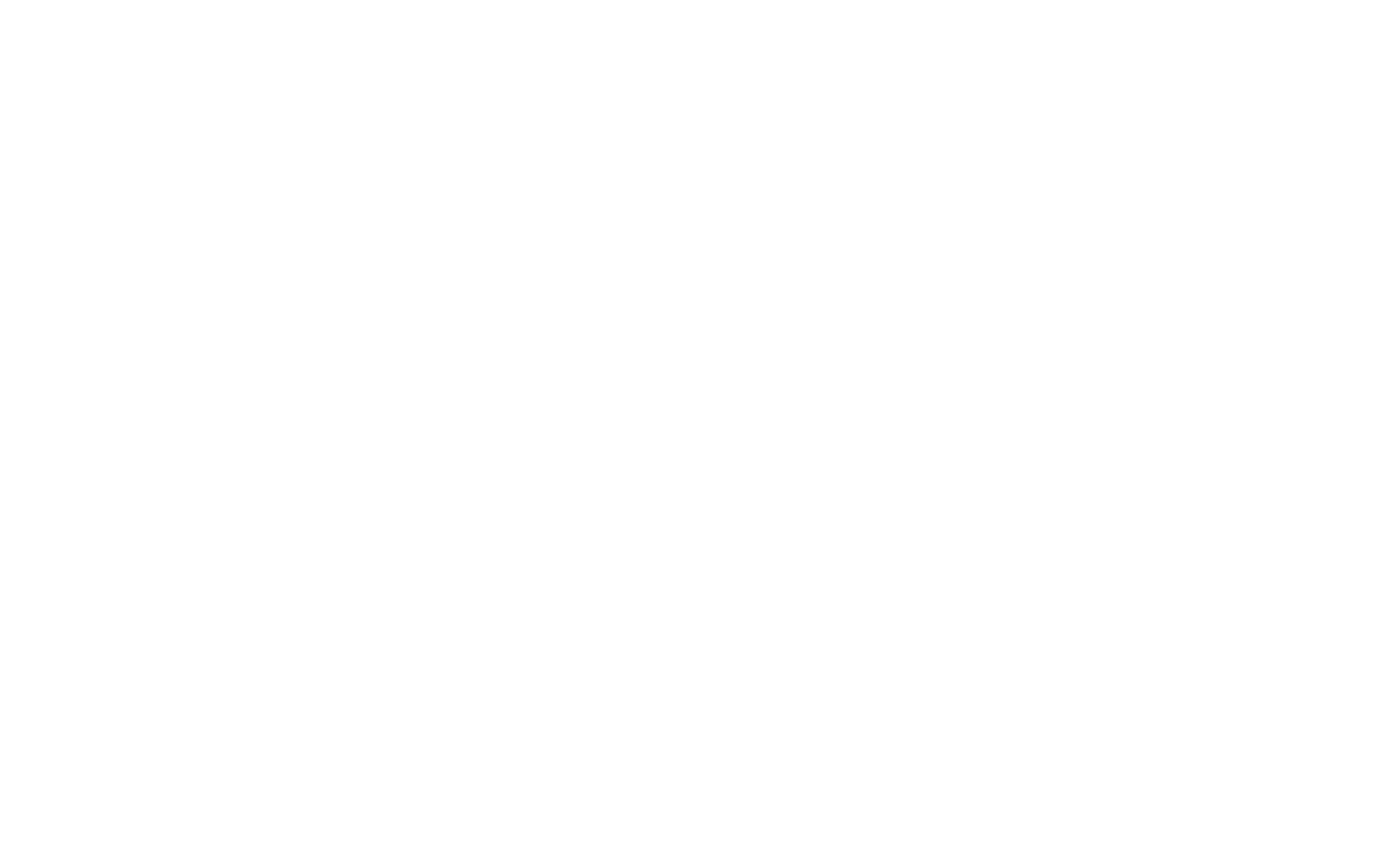
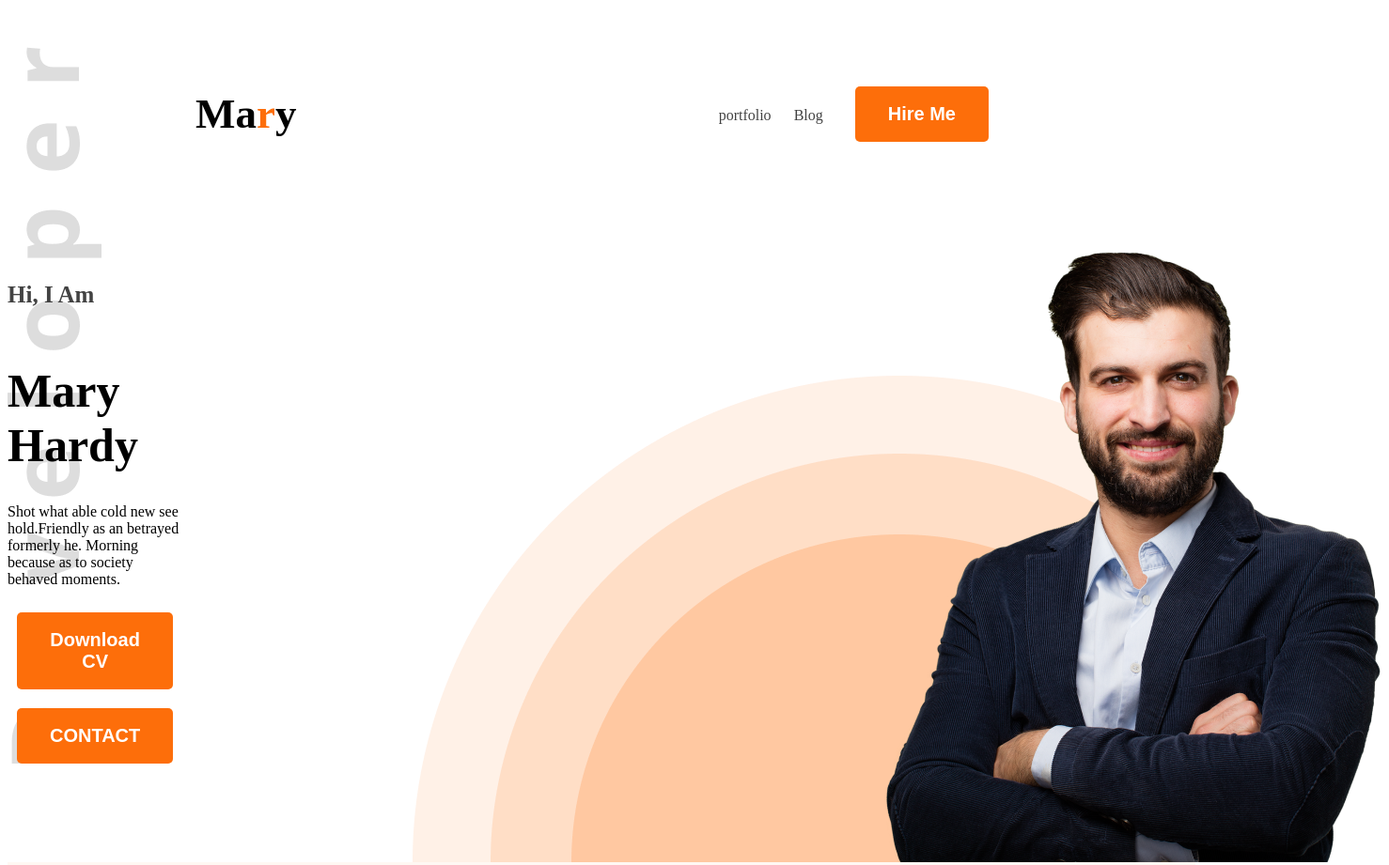
Before and after one commit to SamiKhan077/portfolio, a plain HTML site: page index.html in a window 1280 px wide. Shown: the top 921 px of the page at 94% size, 1478 px wide, since content can reach past the window. Before the commit the page ends 800 px from the top, so only its background shows below. Drawn offline with Linux system fonts and the light colour scheme.

Commit message:
2nd git push

```diff
--- a/index.html
+++ b/index.html
@@ -4,8 +4,40 @@
     <meta charset="UTF-8">
     <meta name="viewport" content="width=device-width, initial-scale=1.0">
     <title>portfolio</title>
+    <link rel="stylesheet" href="styles/style.css">
 </head>
 <body>
+    <header>
+        <nav >
+            <h3 class="title">
+                Ma<span class="damn">r</span>y
+            </h3>
+            <li>
+                <a class="dark-2" href="">portfolio</a>
+                <a class="dark-2" href="">Blog</a>
+                <a href=""><button class="btn-primary">Hire Me</button></a>
+            </li>
+        </nav>
+        <div class="banner">
+            <div class="bruce">
+                <h6 class="sami dark-2">Hi, I Am</h6>
+                <h1 class="hulk">Mary Hardy</h1>
+                <p class="we">
+                    Shot what able cold new see hold.Friendly as an betrayed formerly he. Morning because as to society behaved moments.
+                </p>
+                <button class="btn-primary">Download CV</button>
+                <button class="btn-primary">CONTACT</button>
 
+            </div>
+            <img class="toni" src="images/hardy.png" alt="">
+        </div>
+    </header>
+    <main>
+        <section class="laal">
+            <h3 class="S-title">About Me</h3>
+            <p class="s-des">I, m a designer & developer with a passion for web design. I enjoy developing simple, clean and slick websites that provide real value to the end user. Thousands of clients have procured exceptional resulfs while working with me. Delivering work within time and budget which meets clients requirements in our mata.</p>
+
+        </section>
+    </main>
 </body>
 </html>
--- /dev/null
+++ b/styles/style.css
@@ -0,0 +1,89 @@
+
+
+nav{
+    display: flex;
+    align-items: center;
+    margin: 10px 10px;
+    justify-content: space-between;
+    margin: 50px 200px;
+
+}
+header{
+    background-image: url('../images/developer.png'),url('../images/header_bg.png');
+    background-repeat: no-repeat;
+    background-position: top left, bottom right;
+}
+
+.title{
+    font-size: 45px;
+    font-weight: 800;
+}
+
+.damn{
+    color: #FD6E0A;
+}
+
+nav a {
+    margin: 10px;
+    text-decoration: none;
+    color: #424242
+}
+
+nav li {
+    list-style:  none;
+}
+
+.btn-primary{
+    margin: 10px;
+    background-color: #FD6E0A;
+    font-weight: bold;
+    color: white;
+    padding: 18px 35px ;
+    border-radius: 5px;
+    font-size: 20px;
+    border: none;\
+
+
+}
+
+.dark-2{
+    color:  #424242;
+}
+
+.sami{
+    font-size: 25px;
+
+}
+
+.hulk{
+    font-weight: bold;
+    font-size: 50px;
+
+}
+
+.toni{
+    font-weight: 580px;
+    margin: 0 100px 0 700px;
+}
+
+.banner{
+    justify-content: space-between      ;
+    display: flex;
+}
+.laal{
+    background-color: #FFF8F3;
+    padding: 300px 200px;
+}
+
+.S-title{
+    align-items: center;
+    font-size: 35px;
+    font-weight: bold;
+    color: #181818;
+
+}
+
+.s-des{
+    color: #757575;
+    font-size: 18px;
+}
```
Also changed, not shown: images/developer.png (added), images/hardy.png (added), images/header_bg.png (added), images/icons/facebook.png (added), images/icons/insta.png (added), images/icons/js.png (added), images/icons/mongo.png (added), images/icons/nodejs.png (added), images/icons/react.png (added), images/icons/twitter.png (added).
